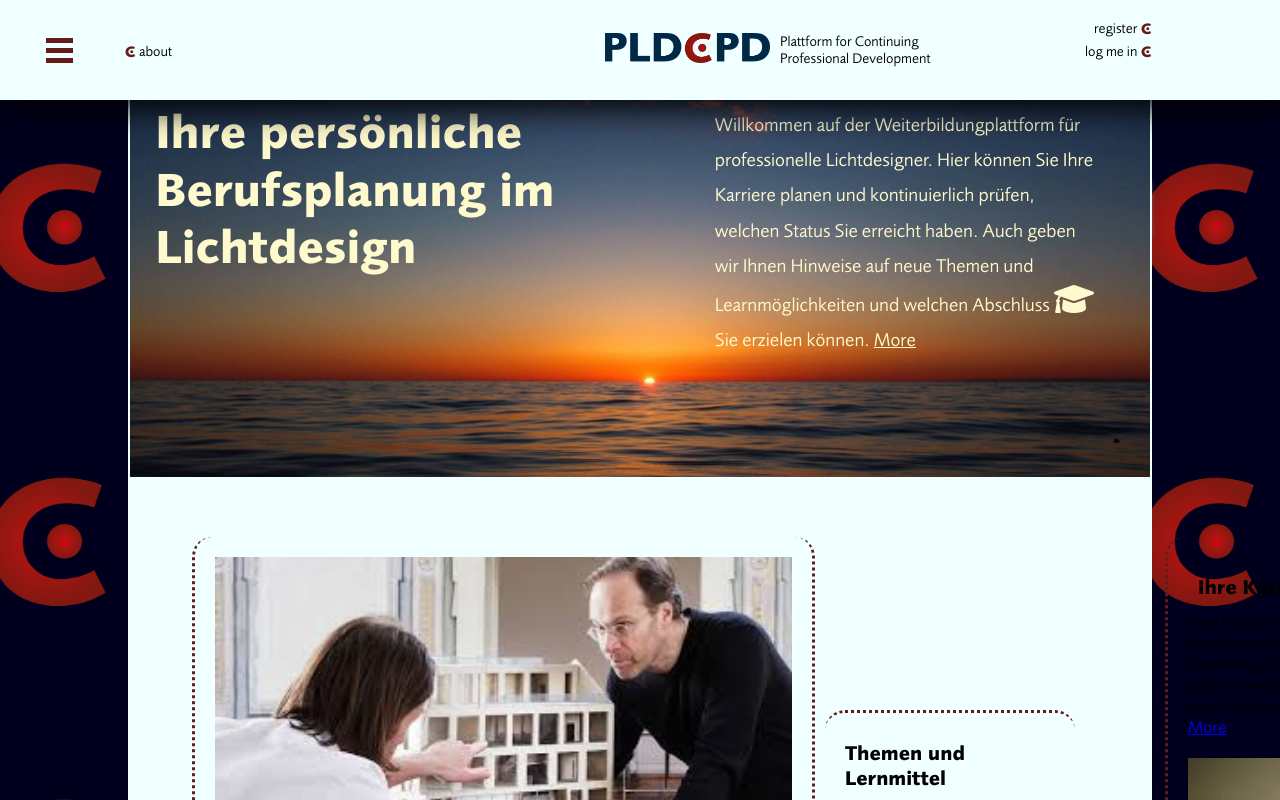
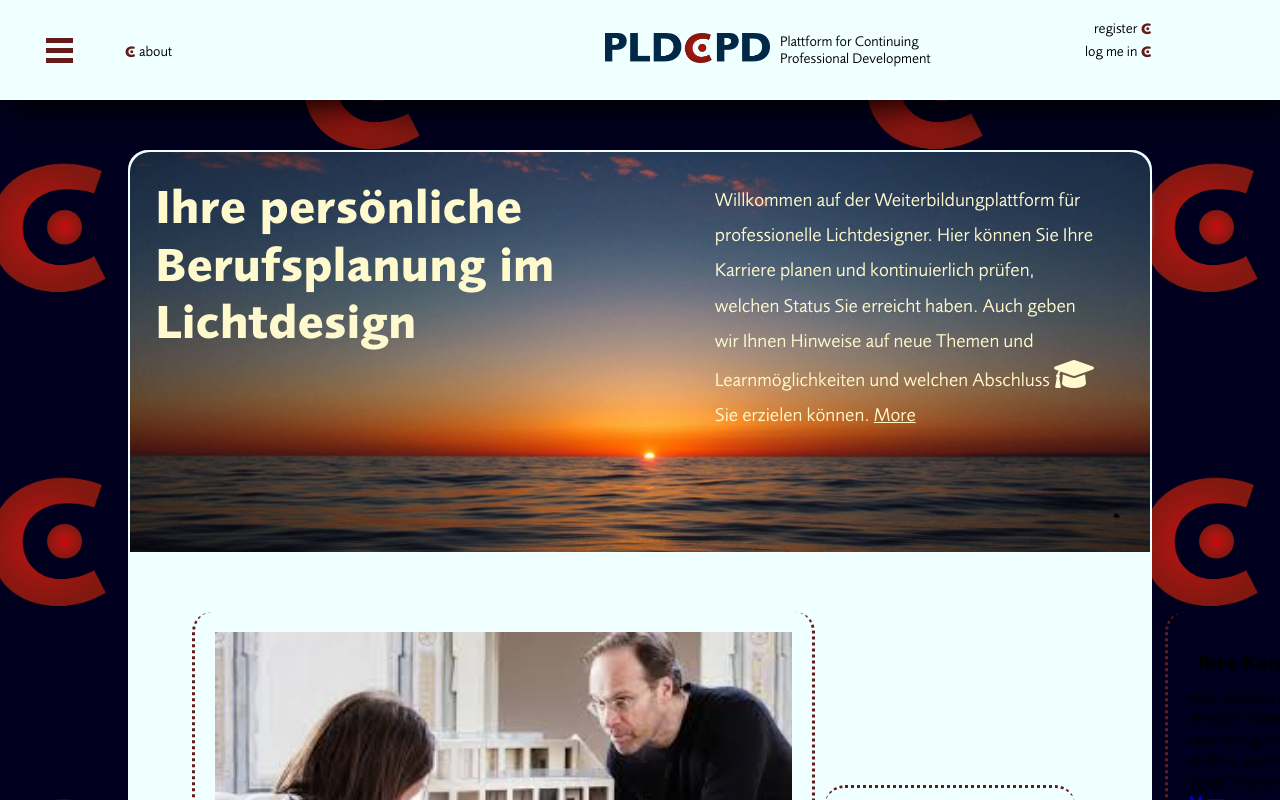
Before and after one commit to KazhimRycerz/pldcpd, a React (Create React App) app: page / in a window 1280 px wide. Shown: the top 800 px of the page. Built offline with nearby package versions, Linux system fonts and the light colour scheme.

Commit message:
lighting effect finnished

```diff
--- a/src/components/HomeMain/HomeMain.scss
+++ b/src/components/HomeMain/HomeMain.scss
@@ -8,7 +8,8 @@ img[src*="c.png"] {
   height: auto;
   position:relative;
   width: auto;
-  margin: 30px -12.8% ;
+  margin: 30px -12.8%;
+  box-shadow: 20px 0px 20px white, -20px 0px 20px rgb(255, 255, 255);
 }
 
 #Gruß_main {
--- a/src/components/LightingEffect/LightingEffect.scss
+++ b/src/components/LightingEffect/LightingEffect.scss
@@ -78,7 +78,7 @@
   font-family: "Cinzel", sans-serif;
 } */
 
-html, body, #glitter {
+ #glitter {
   box-sizing: border-box;
   margin: 0;
   padding: 0;
```
